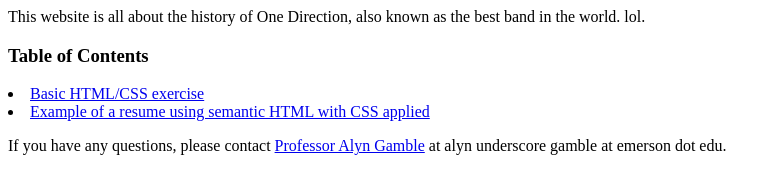
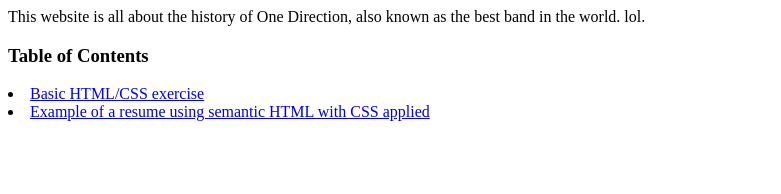
Before and after one commit to ninaps17/ninaps17.github.io, a plain HTML site: page index.html in a window 1280 px wide. Shown: the whole page, without its empty margins (0-781 px from the left). Drawn offline with Linux system fonts and the light colour scheme.

Commit message:
Update index.html

```diff
--- a/index.html
+++ b/index.html
@@ -11,6 +11,5 @@ This website is all about the history of One Direction, also known as the best b
 <li><a href="https://codepen.io/ninaps17/pen/LEPajJe">Basic HTML/CSS exercise</a></li>
 <li><a href="https://https://ninaps17.github.io/PB692-01_Resume_WOStyle.html">Example of a resume using semantic HTML with CSS applied</a></li>
 </p>
-If you have any questions, please contact <a href="https://sites.google.com/view/agamble">Professor Alyn Gamble</a> at alyn underscore gamble at emerson dot edu.
 </body>
 </html>
```
